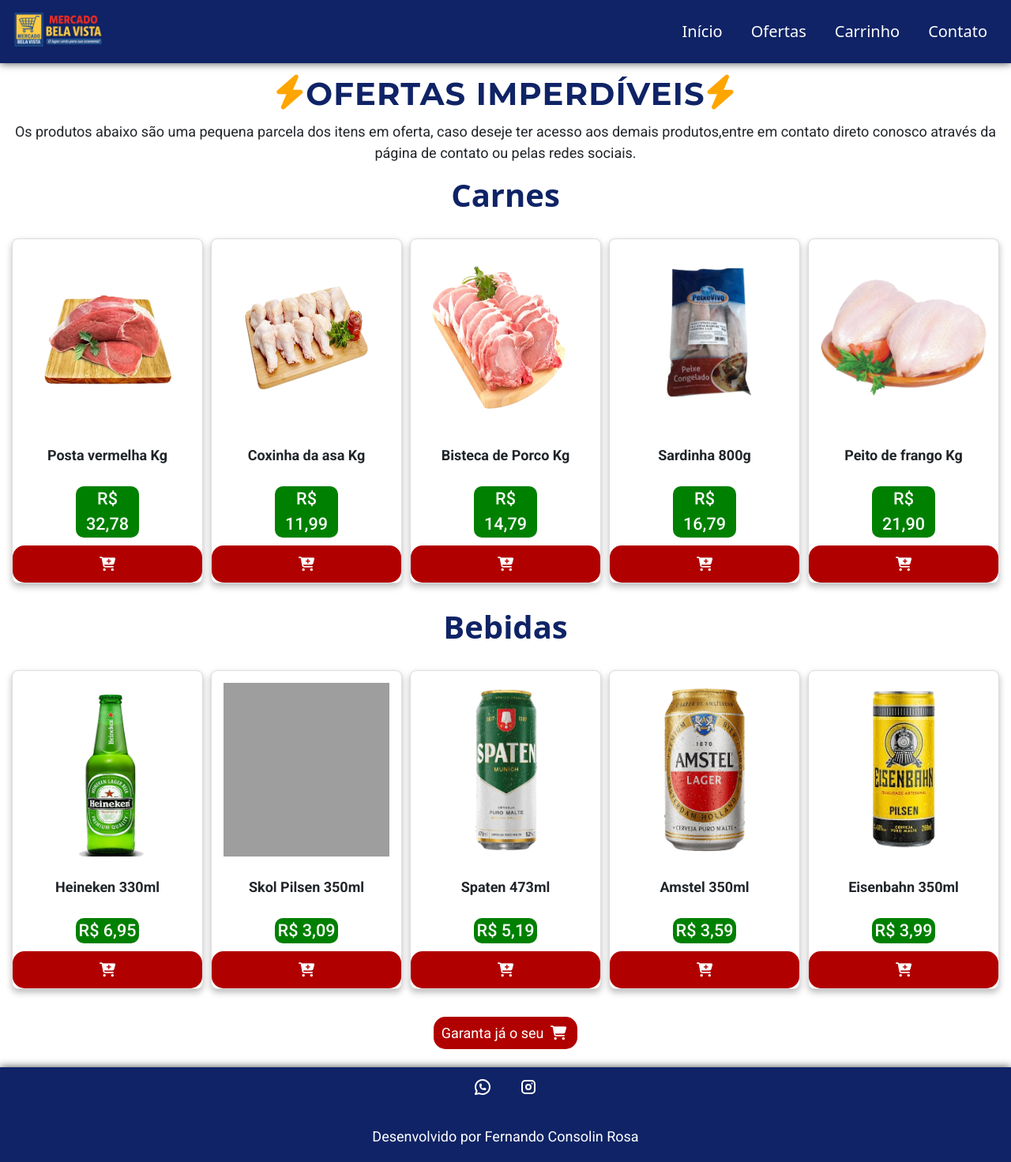
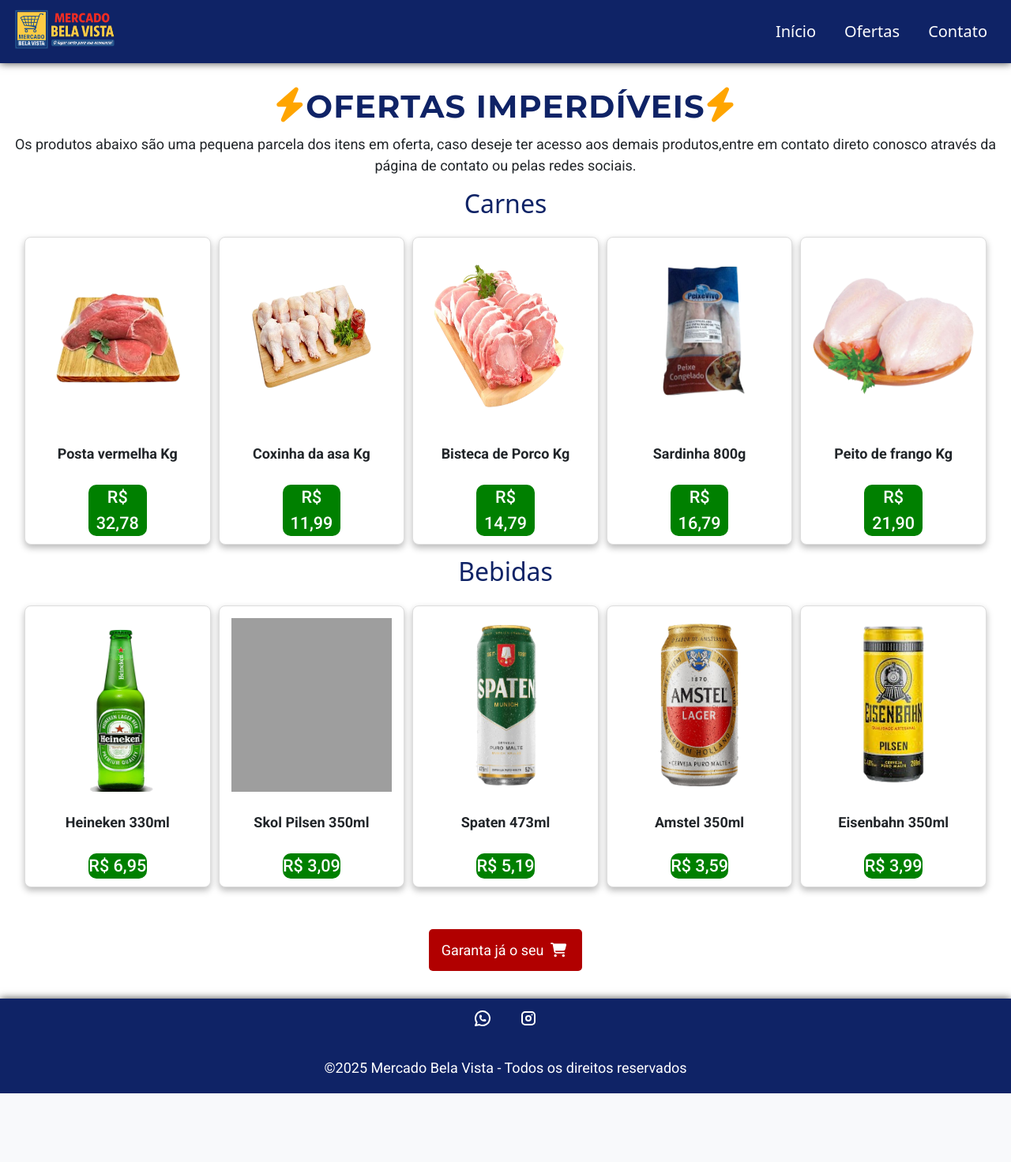
Before and after one commit to FernandoConsolinRosa11/SiteProjetoFacul, a PHP site: page /PHP/ofertas in a window 1280 px wide. Shown: the whole page at 79% size. After the commit the page ends 1385 px from the top, so only its background shows below. Run offline with PHP 8.4, Linux system fonts and the light colour scheme; some libraries are stand-ins or nearby versions; grey boxes are pictures that could not be loaded.

Commit message:
CarrinhoDeCompras

```diff
--- a/css/estilo.css
+++ b/css/estilo.css
@@ -167,7 +167,7 @@ section {
   background-color: var(--Red);
   color: var(--Clear);
   padding: 10px;
-  border-radius: 15px;
+  border-radius: 5px ;
   text-decoration: none;
   transition: 0.5s all;
   cursor: pointer;
--- a/index.php
+++ b/index.php
@@ -18,10 +18,6 @@ function exibirProdutos($produtos, $tipoFiltro)
         echo '<p class="text-center"><strong>' . $produto['nome'] . '</strong></p>';
         echo '<p class="text-center text-success">R$ ' . number_format($produto['preco'], 2, ',', '.') . '</p>';
         echo '<p class="text-center display-none"><a href="contato" class="especial">Compre já!</a></p>';
-    echo '<button class="especial btn-add-carrinho"
-        data-id="' . $produto['id'] . '"
-        data-nome="' . $produto['nome'] . '"
-        data-preco="' . $produto['preco'] . '"><i class="fa-solid fa-cart-plus"></i></button>';
         echo '</div>';
     }
 }
@@ -35,7 +31,7 @@ function exibirProdutos($produtos, $tipoFiltro)
   <meta charset="UTF-8">
   <meta name="viewport" content="width=device-width, initial-scale=1.0">
   <title>Mercado Bela Vista</title>
-  <base href="http://localhost/DevModerna/SiteProjetoFacul-main/home">
+  <base href="http://localhost/PHP/SiteProjetoFacul/">
   <link href="https://cdn.jsdelivr.net/npm/bootstrap@5.3.6/dist/css/bootstrap.min.css" rel="stylesheet">
   <link rel="stylesheet" href="css/estilo.css">
   <link href="https://unpkg.com/aos@2.3.1/dist/aos.css" rel="stylesheet">
@@ -68,9 +64,6 @@ function exibirProdutos($produtos, $tipoFiltro)
         </li>
         <li class="nav-item">
           <a class="nav-link" href="ofertas" title="Ofertas">Ofertas</a>
-          </li>
-          <li class="nav-item">
-            <a class="nav-link" href="carrinho" title="Contato">Carrinho</a>
         </li>
         <li class="nav-item">
           <a class="nav-link" href="contato" title="Contato">Contato</a>
@@ -123,7 +116,7 @@ function exibirProdutos($produtos, $tipoFiltro)
           <path d="M16.5 7.5v.01" />
         </svg></a>
     </p>
-    <p class="mx-auto p-2 text-center text-white">Desenvolvido por Fernando Consolin Rosa</p>
+    <p class="mx-auto p-2 text-center text-white">&copy;2025 Mercado Bela Vista - Todos os direitos reservados</p>
   </footer>
 
   <script src="js/aos.js"></script>
--- a/paginas/ofertas.php
+++ b/paginas/ofertas.php
@@ -1,21 +1,21 @@
-<main class="main">
+<main class="main m-3">
     <h2 class="text-center text-blue title"><i class="fa-solid fa-bolt"></i>OFERTAS IMPERDÍVEIS<i class="fa-solid fa-bolt"></i></h2>
     <p class="text-center">Os produtos abaixo são uma pequena parcela dos itens em oferta, caso deseje ter acesso aos
         demais
         produtos,entre em contato direto conosco através da página de contato ou pelas redes sociais.</p>
     <section id="produtos">
-        <h2 class="text-blue fs-1 fw-bold m-3">Carnes</h2>
+        <h2 class="text-blue">Carnes</h2>
         <div class="container-flex">
             <?php exibirProdutos($produtos, 'carne'); ?>
         </div>
 
-        <h2 class="text-blue fs-1 fw-bold m-3">Bebidas</h2>
+        <h2 class="text-blue">Bebidas</h2>
         <div class="container-flex">
             <?php exibirProdutos($produtos, 'bebida'); ?>
         </div>
 
         <br>
 
-        <p class="text-center"><a href="contato" class="especial">Garanta já o seu <i class="fa-solid fa-cart-shopping m-1"></i></a></p>
+        <p class="text-center mt-4 mb-5" ><a href="contato" class="especial p-3" >Garanta já o seu <i class="fa-solid fa-cart-shopping m-1"></i></a></p>
     </section>
 </main>
```
Also changed, not shown: paginas/contato.php (+7 -7 lines), paginas/home.php (+4 -4 lines). Lines whose indentation alone changed are shown as unchanged.
